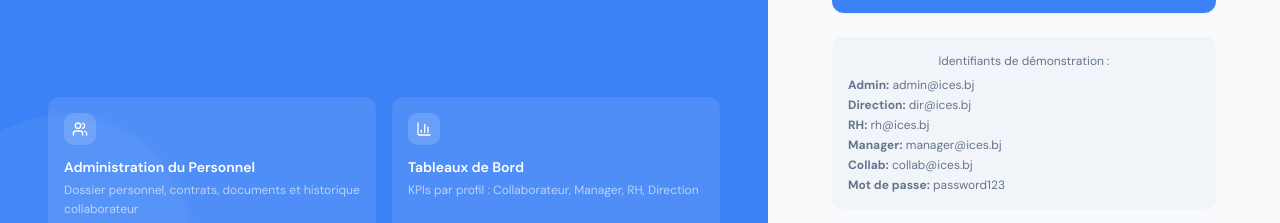
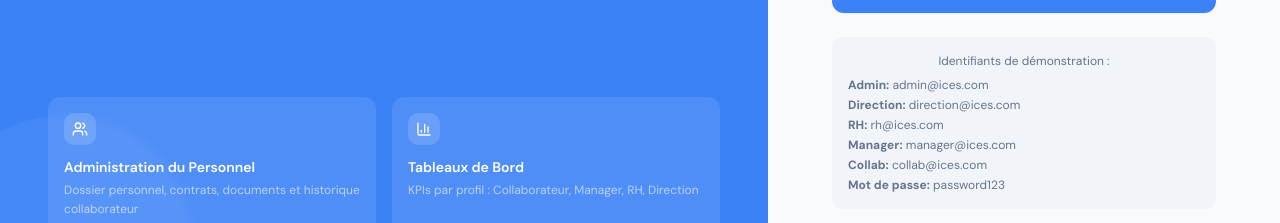
Before and after one commit to Rabysw/projet_rh, a React (Vite) app in the folder src/frontend/: page /login in a window 1280 px wide. Shown: the part 381-604 px from the top of the page. Built offline with nearby package versions, Linux system fonts and the light colour scheme; no server answers.

Commit message:
fix error

```diff
--- a/src/frontend/src/pages/IcesLoginPage.tsx
+++ b/src/frontend/src/pages/IcesLoginPage.tsx
@@ -209,11 +209,11 @@ export default function IcesLoginPage() {
               Identifiants de démonstration :
             </p>
             <div className="text-xs text-muted-foreground space-y-1">
-              <p><strong>Admin:</strong> admin@ices.bj</p>
-              <p><strong>Direction:</strong> dir@ices.bj</p>
-              <p><strong>RH:</strong> rh@ices.bj</p>
-              <p><strong>Manager:</strong> manager@ices.bj</p>
-              <p><strong>Collab:</strong> collab@ices.bj</p>
+              <p><strong>Admin:</strong> admin@ices.com</p>
+              <p><strong>Direction:</strong> direction@ices.com</p>
+              <p><strong>RH:</strong> rh@ices.com</p>
+              <p><strong>Manager:</strong> manager@ices.com</p>
+              <p><strong>Collab:</strong> collab@ices.com</p>
               <p><strong>Mot de passe:</strong> password123</p>
             </div>
           </div>
```
Also changed, not shown: src/frontend/package.json (line endings or trailing spaces).
